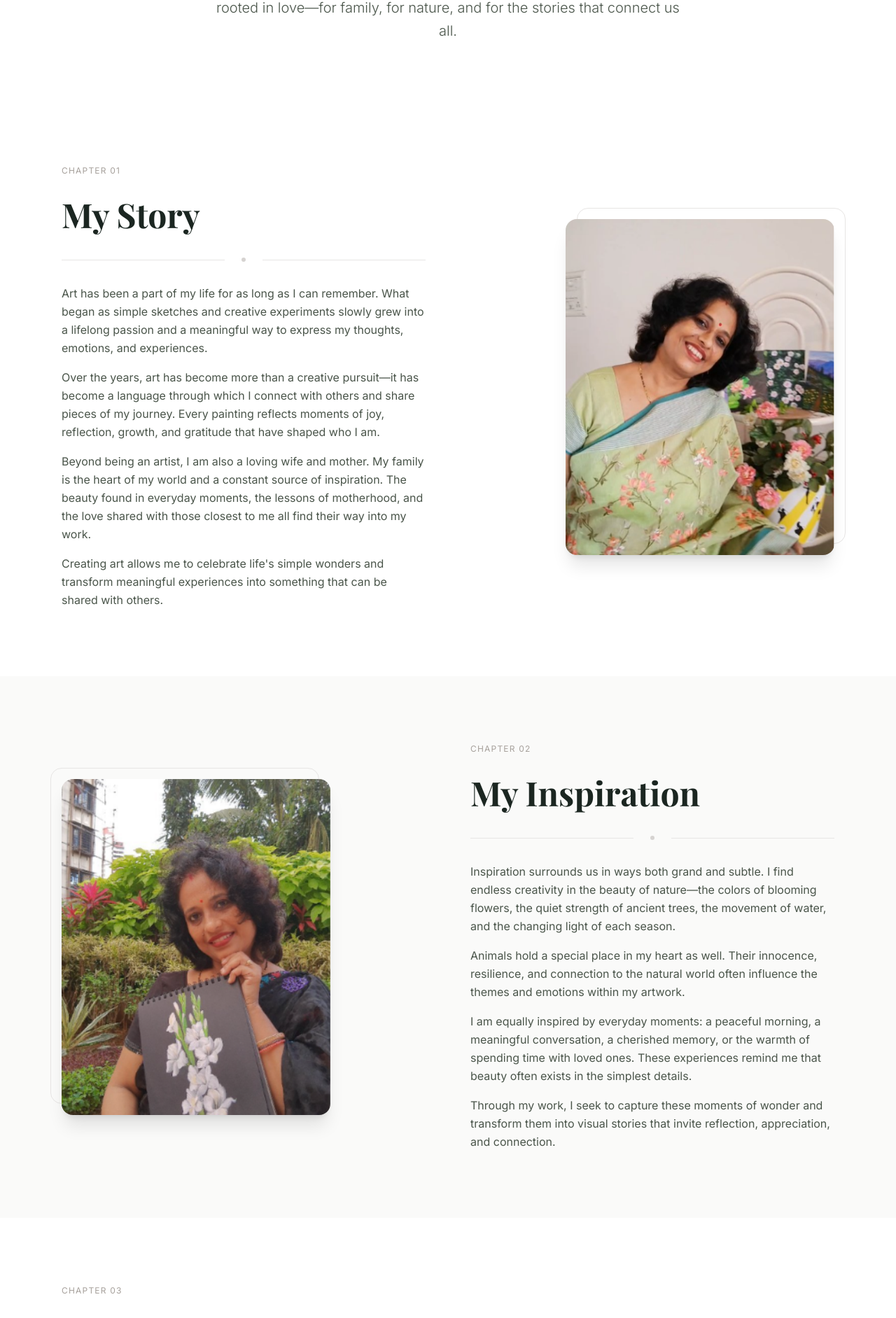
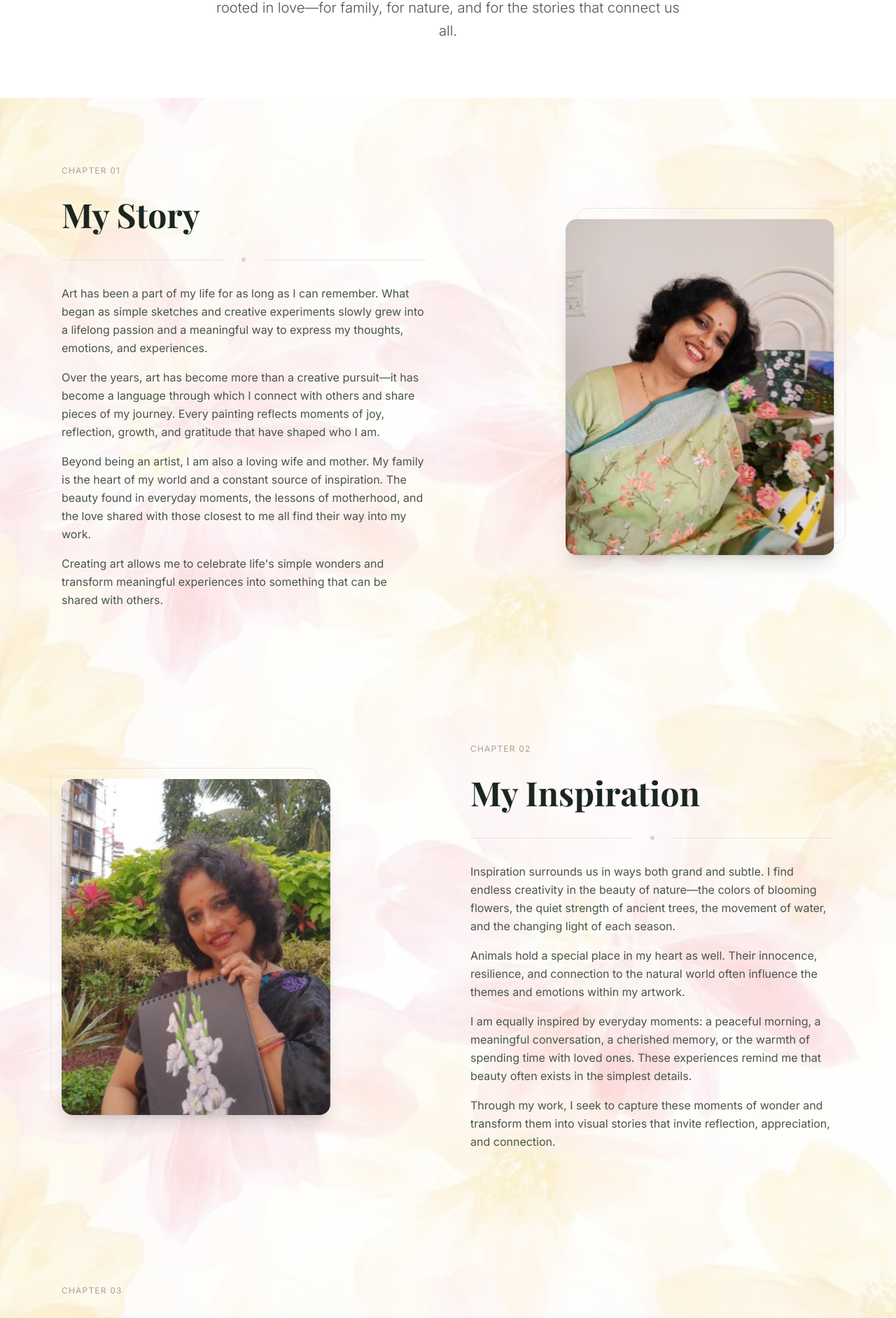
Before and after one commit to mitalimeow/mrunaliniart, a React (Vite) app: page /about-me in a window 1280 px wide. Shown: the part 415-2298 px from the top of the page at 70% size. Built offline with nearby package versions, Linux system fonts and the light colour scheme; no server answers.

Commit message:
UI: Add common_bg.jpg to About page content sections

```diff
--- a/src/pages/AboutPage.jsx
+++ b/src/pages/AboutPage.jsx
@@ -49,7 +49,7 @@ const SectionDivider = () => (
 /* ─── Section: My Story ─── */
 function MyStory() {
   return (
-    <section className="w-full py-24 bg-white">
+    <section className="w-full py-24 bg-transparent">
       <div className="max-w-6xl mx-auto px-6 grid grid-cols-1 md:grid-cols-2 gap-16 items-center">
 
         {/* Text — Left */}
@@ -117,7 +117,7 @@ function MyStory() {
 /* ─── Section: My Inspiration ─── */
 function MyInspiration() {
   return (
-    <section className="w-full py-24 bg-stone-50">
+    <section className="w-full py-24 bg-transparent">
       <div className="max-w-6xl mx-auto px-6 grid grid-cols-1 md:grid-cols-2 gap-16 items-center">
 
         {/* Image — Left */}
@@ -183,7 +183,7 @@ function MyInspiration() {
 /* ─── Section: My Goals ─── */
 function MyGoals() {
   return (
-    <section className="w-full py-24 bg-white">
+    <section className="w-full py-24 bg-transparent">
       <div className="max-w-6xl mx-auto px-6 grid grid-cols-1 md:grid-cols-2 gap-16 items-center">
 
         {/* Text — Left */}
@@ -250,7 +250,7 @@ function MyGoals() {
 /* ─── CTA Section ─── */
 function CTASection() {
   return (
-    <section className="w-full py-28 bg-stone-50">
+    <section className="w-full py-28 bg-transparent">
       <div className="max-w-3xl mx-auto px-6 text-center flex flex-col items-center gap-8">
         <motion.div
           initial="hidden"
@@ -337,10 +337,25 @@ export default function AboutPage() {
       </section>
 
       {/* Content sections */}
-      <MyStory />
-      <MyInspiration />
-      <MyGoals />
-      <CTASection />
+      <div
+        className="w-full relative"
+        style={{
+          backgroundImage: "url('/common_bg.jpg')",
+          backgroundSize: 'cover',
+          backgroundPosition: 'center',
+          backgroundAttachment: 'fixed',
+        }}
+      >
+        {/* Overlay */}
+        <div className="absolute inset-0 bg-white/70 z-0 pointer-events-none" />
+
+        <div className="relative z-10">
+          <MyStory />
+          <MyInspiration />
+          <MyGoals />
+          <CTASection />
+        </div>
+      </div>
     </div>
   );
 }
```
